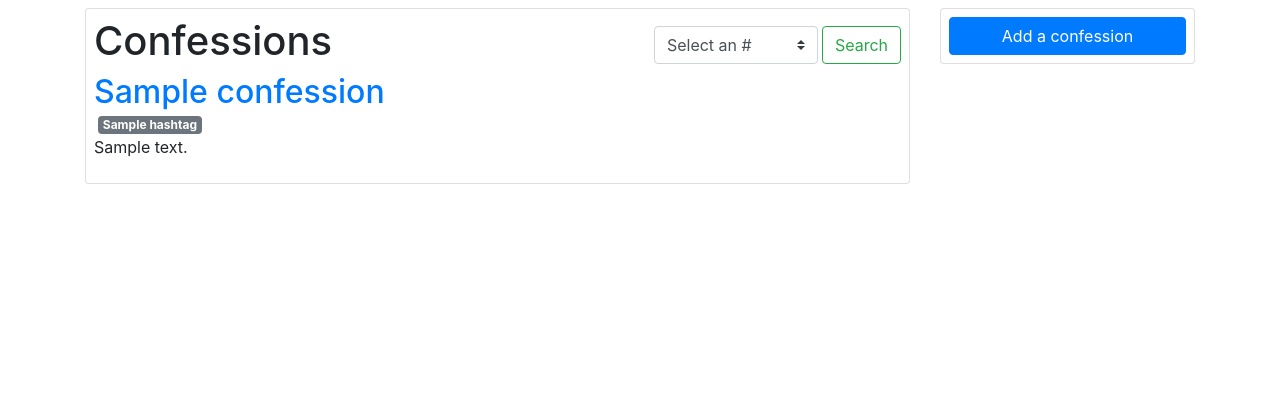
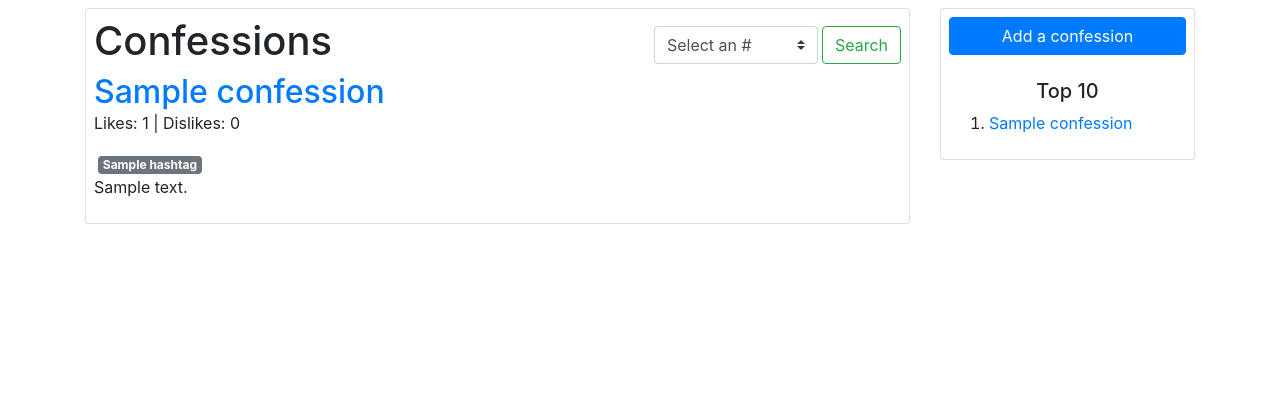
Before and after one commit to Mathieu-COSYNS/start-with-django, a Django app: page / in a window 1280 px wide. Shown: the part 56-476 px from the top of the page. Run offline with Django 3.2, Linux system fonts and the light colour scheme; tables that the repository leaves empty hold one stand-in row (values such as "Sample post"); some libraries are stand-ins or nearby versions.

Commit message:
finish home page

```diff
--- a/mysite/models.py
+++ b/mysite/models.py
@@ -52,7 +52,7 @@ class ConfessionLike(models.Model):
         constraints = [models.UniqueConstraint(fields=["user", "confession"], name="user_confession_constraint")]
 
     def __str__(self):
-        return self.user + " " + self.confession + " " + self.positive
+        return str(self.user) + " " + str(self.confession) + " " + str(self.positive)
 
 
 class CommentLike(models.Model):
@@ -64,7 +64,7 @@ class CommentLike(models.Model):
         constraints = [models.UniqueConstraint(fields=["user", "comment"], name="user_comment_constraint")]
 
     def __str__(self):
-        return self.user + " " + self.comment + " " + self.positive
+        return str(self.user) + " " + str(self.comment) + " " + str(self.positive)
 
 
 class ConfessionReport(models.Model):
@@ -72,7 +72,7 @@ class ConfessionReport(models.Model):
     count = models.PositiveIntegerField()
 
     def __str__(self):
-        return self.confession + " " + self.count
+        return str(self.confession) + " " + str(self.count)
 
 
 class CommentReport(models.Model):
@@ -80,4 +80,4 @@ class CommentReport(models.Model):
     count = models.PositiveIntegerField()
 
     def __str__(self):
-        return self.comment + " " + self.count
+        return str(self.comment) + " " + str(self.count)
--- a/mysite/templates/home.html
+++ b/mysite/templates/home.html
@@ -25,9 +25,10 @@ Home
     {% for confession in confessions %}
     <article>
         <h2 class="m-0"><a href="{% url 'confession-details' confession.id %}">{{ confession.title }}</a></h2>
+        <p>Likes: {{ confession.likes }} | Dislikes: {{ confession.dislikes }}</p>
         <p class="m-0 ml-1">
-            {% for hashtag in confession.hashtags.all %}
-            <span class="badge badge-secondary">{{ hashtag.name }}</span>
+            {% for hashtag in confession.hashtags %}
+            <span class="badge badge-secondary">{{ hashtag }}</span>
             {% endfor %}
         </p>
         <p>{{ confession.content|truncatechars:300 }}</p>
@@ -41,4 +42,11 @@ Home
 
 <a class="btn btn-primary" href="{% url 'add-confession' %}">Add a confession</a>
 
+<h5 class="mt-4 text-center">Top 10</h5>
+<ol>
+    {% for confession in confession_top10_id_title_map %}
+    <li><a href="{% url 'confession-details' confession.id %}">{{ confession.title }}</a></li>
+    {% endfor %}
+</ol>
+
 {% endblock sidebar %}
--- a/mysite/views.py
+++ b/mysite/views.py
@@ -1,8 +1,9 @@
 from mysite.utils import toInt
-from django.shortcuts import get_object_or_404, redirect, render
+from django.shortcuts import redirect, render
 from django.urls import reverse
-from .models import Confession, ConfessionLike, Hashtag, User
-from .auth import isAuth, getAuthUser, setAuthUser, delAuthUser
+from django.db.models import Count
+from .models import Confession, Hashtag
+from .auth import isAuth, setAuthUser, delAuthUser
 from .forms import AddConfessionForm, LoginUserForm, RegisterUserForm
 
 
@@ -48,6 +49,7 @@ def sign_out(request):
 
 def home(request):
     selected_hashtag = toInt(request.GET.get("hashtag"))
+    confessionsList = []
 
     if selected_hashtag:
         try:
@@ -58,10 +60,28 @@ def home(request):
     else:
         confessions = Confession.objects.all()
 
+    for confession in confessions:
+        confessionDict = {
+            "id": confession.id,
+            "title": confession.title,
+            "content": confession.content,
+            "hashtags": confession.hashtags.all().values_list("name", flat=True),
+            "likes": confession.confessionlike_set.filter(positive=True).count(),
+            "dislikes": confession.confessionlike_set.filter(positive=False).count(),
+        }
+        confessionsList.append(confessionDict)
+
+    confession_top10_id_title_map = (
+        Confession.objects.annotate(like_count=Count("confessionlike"))
+        .order_by("-like_count")
+        .values("id", "title")[:10]
+    )
+
     context = {
         "hashtags": Hashtag.objects.all(),
         "selected_hashtag": selected_hashtag,
-        "confessions": confessions,
+        "confessions": confessionsList,
+        "confession_top10_id_title_map": confession_top10_id_title_map,
     }
     response = render(request, "home.html", context)
     return response
```
